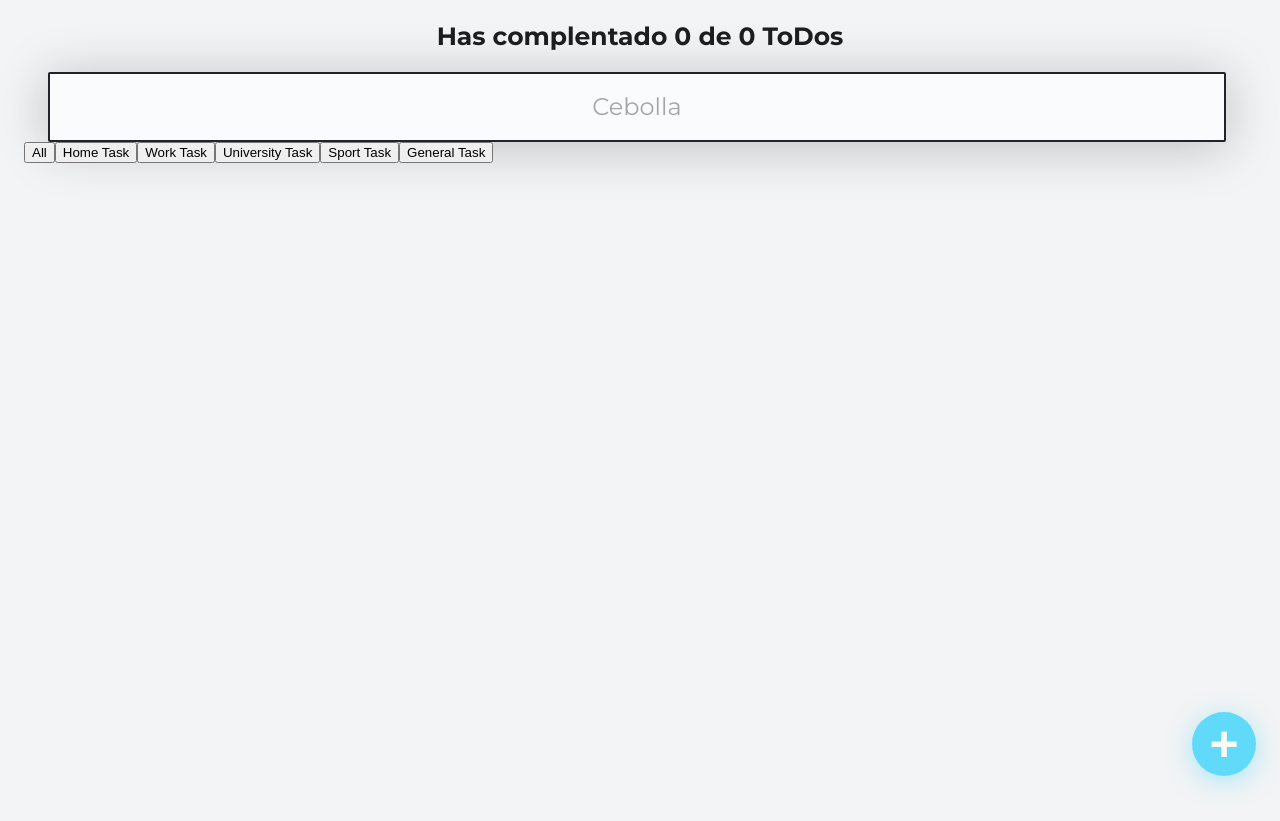
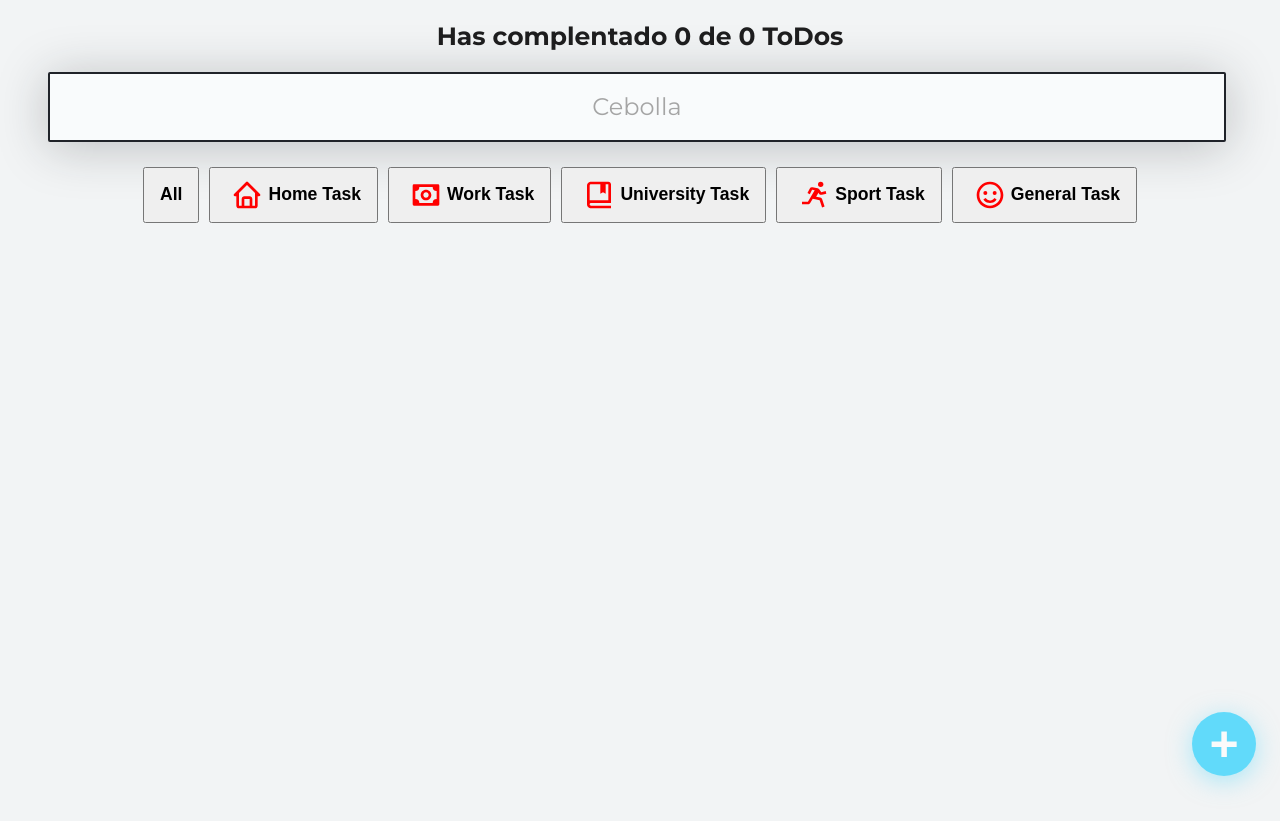
Before and after one commit to beto1581/todo-list, a React (Create React App) app: page / in a window 1280 px wide. Built offline with nearby package versions, Linux system fonts and the light colour scheme.

Commit message:
todo category filter

```diff
--- a/src/App/useTodos.js
+++ b/src/App/useTodos.js
@@ -19,6 +19,7 @@ function useTodos() {
     const totalTodos = todos.length;
 
     let searchedTodos = [];
+    let searchedCategory = '';
 
     if (!searchValue.length >= 1) {
         searchedTodos = todos;
--- a/src/ChangeAlert/useStorageListener.js
+++ b/src/ChangeAlert/useStorageListener.js
@@ -5,7 +5,6 @@ function useStorageListener(sincronize) {
 
     window.addEventListener('storage', (change) => {
         if (change.key === 'TODOS_V1') {
-            console.log('Hubo cambios en TODOS_V1');
             setStorageChange(true);
         }
     });
--- a/src/TodoFilter/TodoFilter.css
+++ b/src/TodoFilter/TodoFilter.css
@@ -0,0 +1,24 @@
+.TodoFilter{
+    display: flex;
+    margin: 25px auto;
+    grid-gap: 10px;
+    gap: 10px;
+    justify-content: center;
+    flex-wrap: wrap;
+}
+.TodoFilter button{
+    padding: 5px 15px;
+    font-size: 1.1rem;
+    display: flex;
+    font-weight: bold;
+    flex-wrap: nowrap;
+    align-items: center;
+
+}
+.TodoFilter button .icon{
+    font-size: 2rem;
+    padding: 5px;
+    color: red;
+    display: flex;
+
+}
--- a/src/TodoFilter/index.js
+++ b/src/TodoFilter/index.js
@@ -1,16 +1,16 @@
 import React from "react";
 import './TodoFilter.css';
-
+import { BiHome, BiMoney, BiBookBookmark, BiRun, BiSmile } from "react-icons/bi";
 function TodoFilter() {
 return(
 
-    <div className="todo-filter">
+    <div className="TodoFilter">
         <button>All</button>
-        <button>Home Task</button>
-        <button>Work Task</button>
-        <button>University Task</button>
-        <button>Sport Task</button>
-        <button>General Task</button>
+        <button><span className="icon"><BiHome /> </span> Home Task</button>
+        <button><span className="icon"><BiMoney /> </span> Work Task</button>
+        <button><span className="icon"><BiBookBookmark /> </span> University Task</button>
+        <button><span className="icon"><BiRun /> </span> Sport Task</button>
+        <button><span className="icon"><BiSmile /> </span> General Task</button>
     </div>
     );
 }
--- a/src/TodoForm/index.js
+++ b/src/TodoForm/index.js
@@ -18,7 +18,6 @@ function TodoForm({ addTodo, setOpenModal }) {
     }
 
     const onChange = (event) => {
-        console.log(event.target.value);
         setNewTodoValue(event.target.value);
     }
 
--- a/src/TodoItem/index.js
+++ b/src/TodoItem/index.js
@@ -1,7 +1,35 @@
 import React from 'react';
 import './TodoItem.css';
+import { BiHome, BiMoney, BiBookBookmark, BiRun, BiSmile } from "react-icons/bi";
 
 function TodoItem(props) {
+    const availableOptions = [
+        {
+            value: 'home-task',
+            text: "Home Task",
+            icon: <BiHome />
+        },
+        {
+            value: 'work-task',
+            text: 'Work Task',
+            icon: <BiMoney />
+        },
+        {
+            value: 'university-task',
+            text: 'University Task',
+            icon: <BiBookBookmark />
+        },
+        {
+            value: 'sport-task',
+            text: 'Sport Task',
+            icon: <BiRun />
+        },
+        {
+            value: 'general-task',
+            text: 'General Task',
+            icon: <BiSmile />
+        }
+    ];
     return (
         <li className="TodoItem">
             <span
@@ -12,6 +40,7 @@ function TodoItem(props) {
             </span>
             <p className={`TodoItem-p ${props.completed && 'TodoItem-p--complete'}`}>
                 {props.text}
+                {props.category}
             </p>
             <span
                 className="Icon Icon-delete"
--- a/src/TodoList/index.js
+++ b/src/TodoList/index.js
@@ -4,6 +4,7 @@ import './TodoList.css'
 function TodoList(props) {
 
     const renderFunc = props.children || props.render;
+    console.log(renderFunc);
     return (
         <section className='TodoList-container'>
             {props.error && props.onError()}
--- a/src/TodoSearch/index.js
+++ b/src/TodoSearch/index.js
@@ -1,8 +1,7 @@
 import React from "react";
 import "./TodoSearch.css"
-function TodoSearch({ searchValue, setSearchValue,loading }) {
+function TodoSearch({ searchValue, setSearchValue, loading }) {
     const onSearchValueChange = (event) => {
-        console.log(event.target.value);
         setSearchValue(event.target.value);
     };
     return (
--- a/src/index.js
+++ b/src/index.jsx
@@ -1,6 +1,6 @@
 import React from 'react';
 import ReactDOM from 'react-dom';
-import App from './App/';
+import App from './App';
 import './index.css';
 
 ReactDOM.render(
```
Also changed, not shown: package.json (+4 -4 lines), 2 other files (tests, documents, lock files or other folders).
